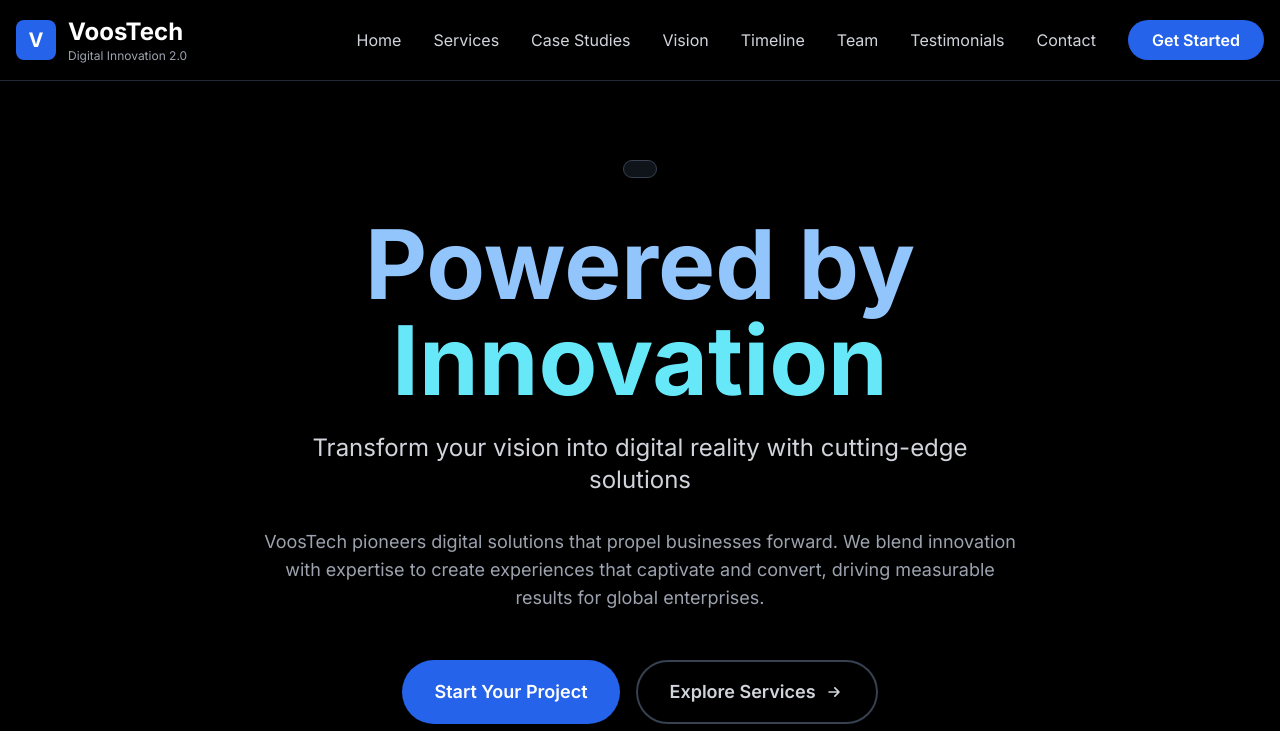
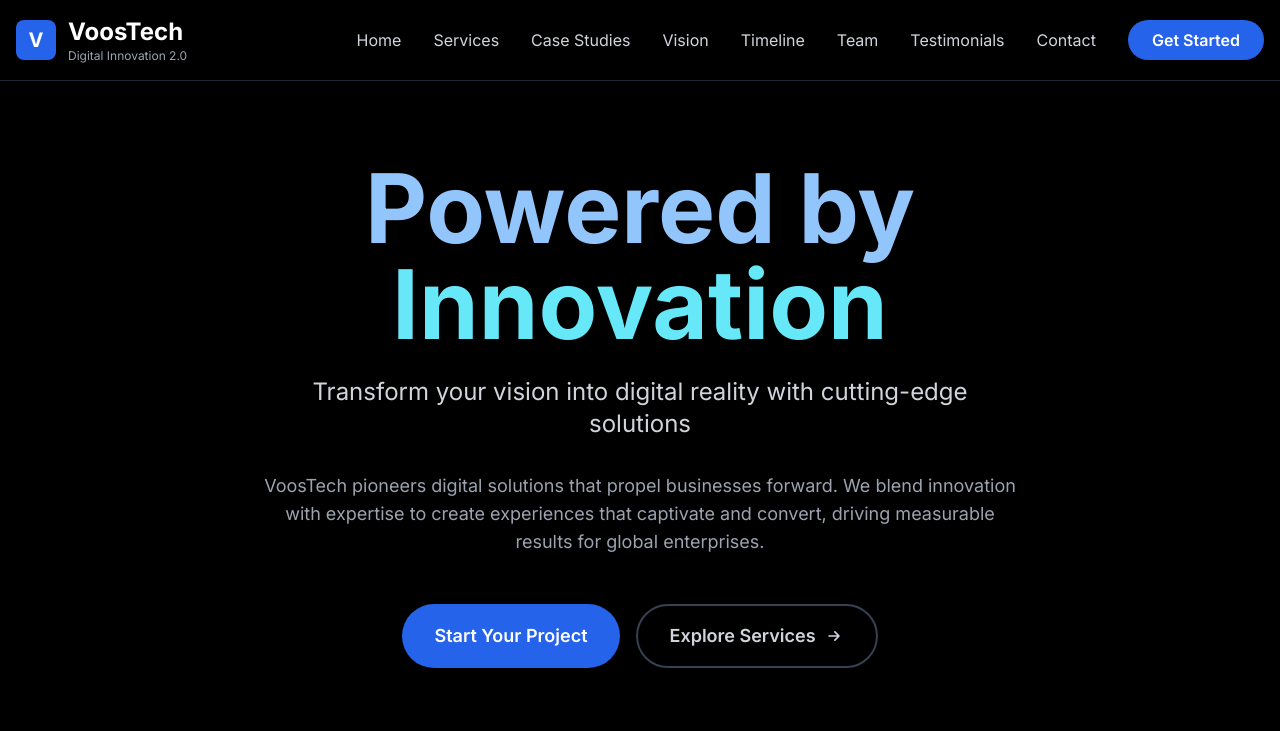
Before and after one commit to Mranwar001/adorable-voostech, a React (Vite) app: page / in a window 1280 px wide. Shown: the top 731 px of the page. Built offline with nearby package versions, Linux system fonts and the light colour scheme.

Commit message:
Remove badge from Hero component
Removed badge section from Hero component.

```diff
--- a/src/components/Hero.jsx
+++ b/src/components/Hero.jsx
@@ -10,11 +10,7 @@ export default function Hero() {
 
       <div className="container mx-auto px-4 py-20 relative z-10">
         <div className="max-w-4xl mx-auto text-center">
-          {/* Badge */}
-          <div className="inline-flex items-center space-x-2 bg-gray-800/50 backdrop-blur-sm border border-gray-700 px-4 py-2 rounded-full mb-8">
 
-
-          </div>
 
           {/* Main Heading */}
           <h1 className="text-5xl md:text-7xl lg:text-8xl font-bold mb-6 text-white">
```
